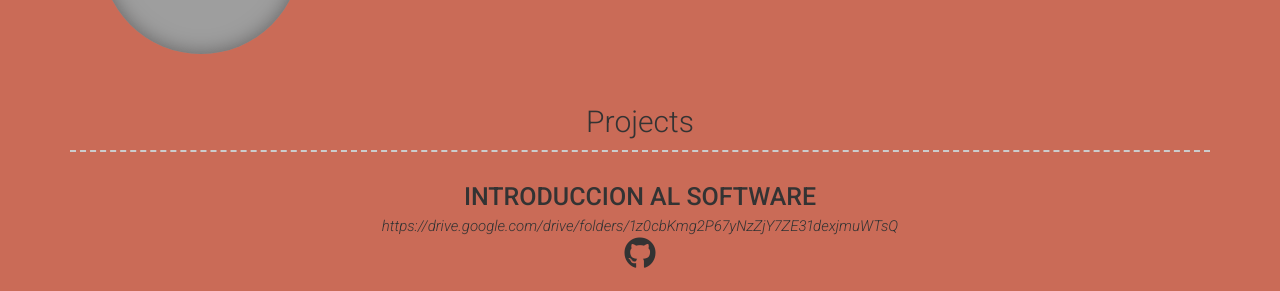
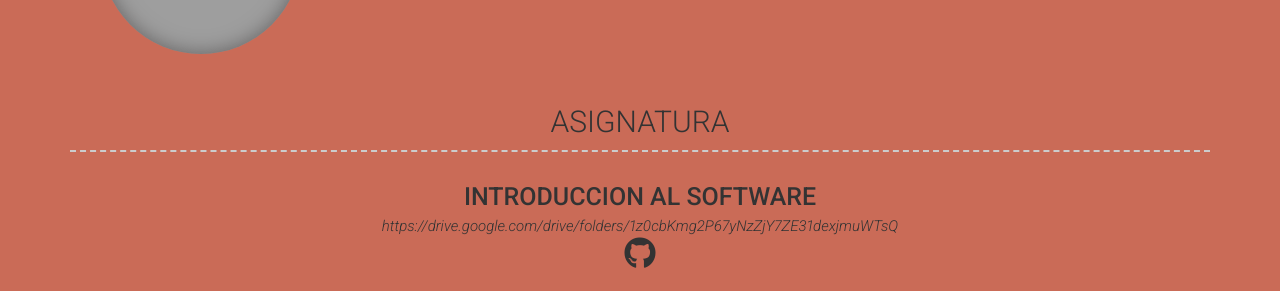
Before and after one commit to moises2018-gif/LORE, a Jekyll site: the page built from index.md, in a window 1280 px wide. Shown: the part 448-739 px from the top of the page. Built offline with Jekyll 4.4.1, drawn with Linux system fonts in a browser that asks for light colours; nearby versions of some CDN libraries; grey boxes are pictures that could not be loaded.

Commit message:
Update projects.html

```diff
--- a/_includes/projects.html
+++ b/_includes/projects.html
@@ -1,5 +1,5 @@
 <div class="container projects-container">
-  <h3>{{ site.projects_title | default: "Projects" }}</h3>
+  <h3>{{ site.projects_title | default: "ASIGNATURA" }}</h3>
   {% for project in site.data.projects %}
     {% include {{ project.layout | default: 'left' | append: ".html" }} item=project %}
   {% endfor %}
```
